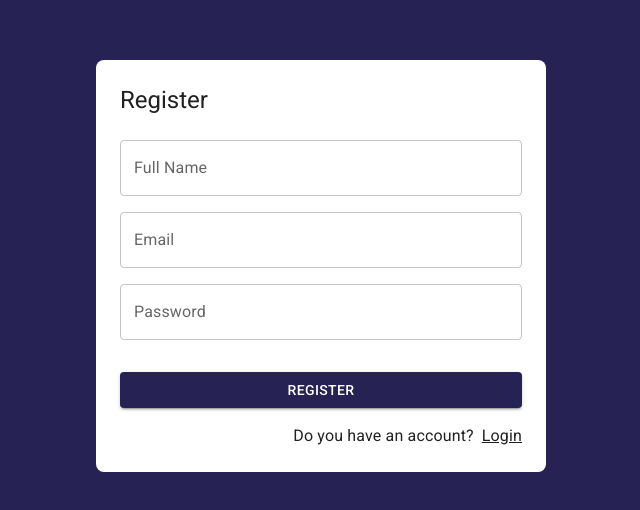
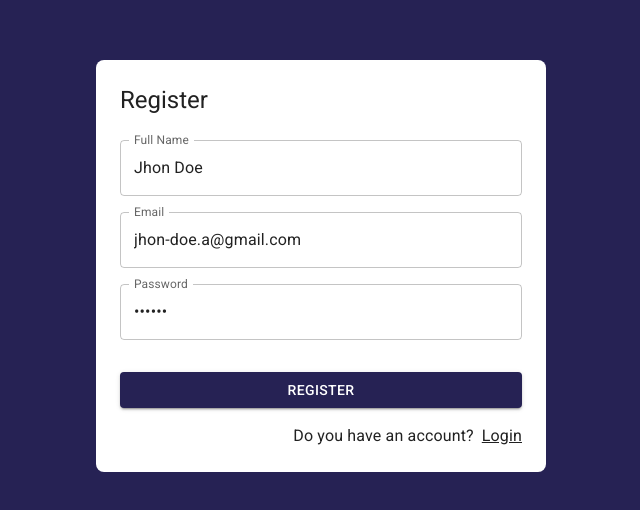
Before and after one commit to ayunierto/journal-app, a React (Vite) app: page /auth/register in a window 1280 px wide. Shown: the part 134-644 px from the top of the page, without its empty margins (319-959 px from the left). Built offline with nearby package versions, Linux system fonts and the light colour scheme.

Commit message:
form user register

```diff
--- a/src/auth/pages/RegisterPage.jsx
+++ b/src/auth/pages/RegisterPage.jsx
@@ -1,11 +1,26 @@
 import { Button, Grid, Link, TextField, Typography } from "@mui/material"
 import { Link as RouterLink } from 'react-router-dom'
 import { AuthLayout } from "../layout/AuthLayout"
+import { useForm } from "../../hooks"
+
+const formData = {
+    email: 'jhon-doe.a@gmail.com',
+    password: '123456',
+    dispalyName: 'Jhon Doe'
+}
 
 export const RegisterPage = () => {
+
+    const { email, password, dispalyName, onInputChange, formState } = useForm( formData )
+
+    const onSubmit = ( event ) => {
+        event.preventDefault()
+        console.log( formState )
+    }
+
     return (
         <AuthLayout title="Register">
-            <form>
+            <form onSubmit={ onSubmit }>
                 <Grid container>
                     <Grid item xs={ 12  } sx={{ mb: 2, mt: 2 }}>
                         <TextField
@@ -13,6 +28,9 @@
                             type="text"
                             placeholder="Jhon Doe"
                             fullWidth
+                            name="dispalyName"
+                            onChange={ onInputChange }
+                            value={ dispalyName }
                         />
                     </Grid>
 
@@ -22,6 +40,9 @@
                             type="email"
                             placeholder="jhon-doe@gmail.com"
                             fullWidth
+                            name="email"
+                            onChange={ onInputChange }
+                            value={ email }
                         />
                     </Grid>
 
@@ -34,12 +55,19 @@
                             fullWidth
                             sx={{ mb: 2 }}
                             autoComplete="off"
+                            name="password"
+                            onChange={ onInputChange }
+                            value={ password }
                         />
                     </Grid>
 
                     <Grid container spacing={ 2 } >
                         <Grid item xs={ 12 } >
-                            <Button variant="contained" fullWidth>
+                            <Button
+                                type="submit"
+                                variant="contained"
+                                fullWidth
+                            >
                                 Register
                             </Button>
                         </Grid>
```
